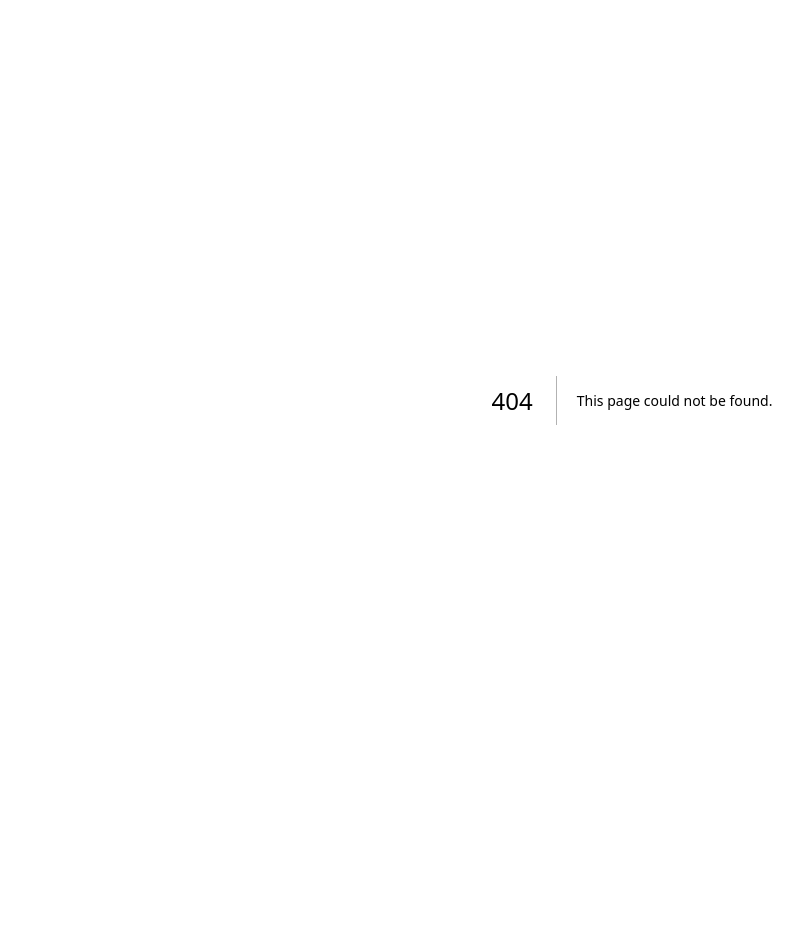
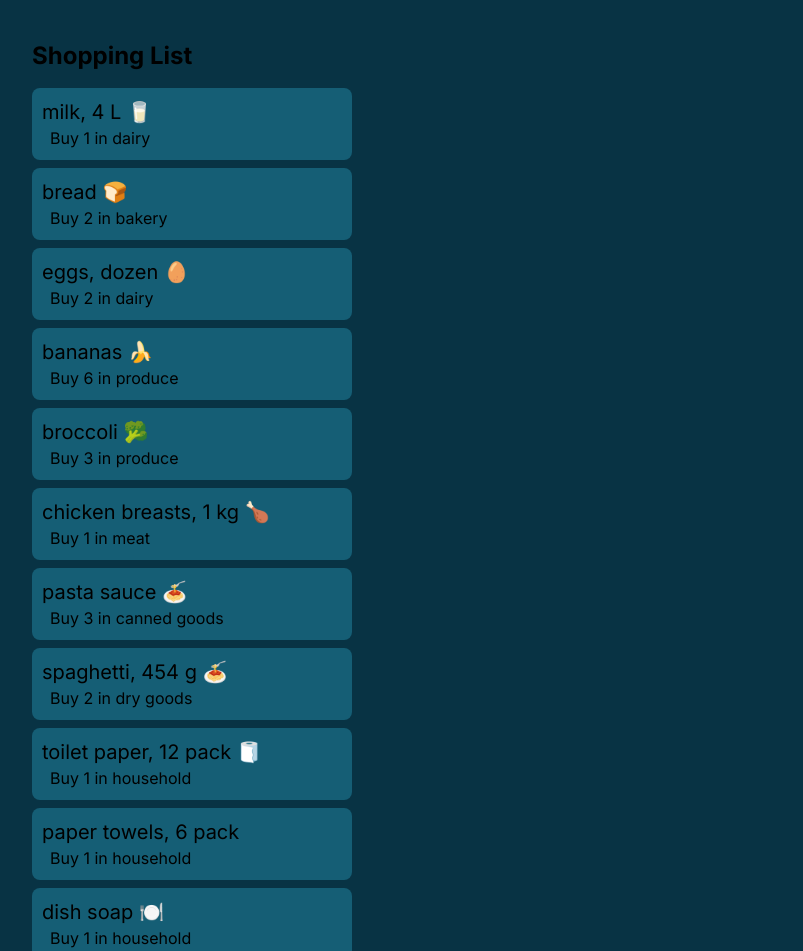
Before and after one commit to NathanCCH/cprg306-assignments, a Next.js app: page /week-3 in a window 1280 px wide. Before the commit this address had no page. Shown: the top 951 px of the page, without its empty margins (8-811 px from the left). Before the commit the page ends 800 px from the top, so only its background shows below. Built offline with nearby package versions, Linux system fonts and the light colour scheme.

Commit message:
Create Item, ItemList components and Page

```diff
--- a/app/layout.js
+++ b/app/layout.js
@@ -4,7 +4,7 @@
 const inter = Inter({ subsets: ['latin'] })
 
 export const metadata = {
-  title: 'Create Next App',
+  title: 'Shopping List',
   description: 'Generated by create next app',
 }
 
--- /dev/null
+++ b/app/week-3/item-list.js
@@ -0,0 +1,92 @@
+import Item from "./item";
+
+export default function ItemList() {
+  const item1 = {
+    name: "milk, 4 L 🥛",
+    quantity: 1,
+    category: "dairy",
+  };
+
+  const item2 = {
+    name: "bread 🍞",
+    quantity: 2,
+    category: "bakery",
+  };
+
+  const item3 = {
+    name: "eggs, dozen 🥚",
+    quantity: 2,
+    category: "dairy",
+  };
+
+  const item4 = {
+    name: "bananas 🍌",
+    quantity: 6,
+    category: "produce",
+  };
+
+  const item5 = {
+    name: "broccoli 🥦",
+    quantity: 3,
+    category: "produce",
+  };
+
+  const item6 = {
+    name: "chicken breasts, 1 kg 🍗",
+    quantity: 1,
+    category: "meat",
+  };
+
+  const item7 = {
+    name: "pasta sauce 🍝",
+    quantity: 3,
+    category: "canned goods",
+  };
+
+  const item8 = {
+    name: "spaghetti, 454 g 🍝",
+    quantity: 2,
+    category: "dry goods",
+  };
+
+  const item9 = {
+    name: "toilet paper, 12 pack 🧻",
+    quantity: 1,
+    category: "household",
+  };
+
+  const item10 = {
+    name: "paper towels, 6 pack",
+    quantity: 1,
+    category: "household",
+  };
+
+  const item11 = {
+    name: "dish soap 🍽️",
+    quantity: 1,
+    category: "household",
+  };
+
+  const item12 = {
+    name: "hand soap 🧼",
+    quantity: 4,
+    category: "household",
+  };
+
+  return (
+    <>
+      <Item name={item1.name} quantity={item1.quantity} category={item1.category} />
+      <Item name={item2.name} quantity={item2.quantity} category={item2.category} />
+      <Item name={item3.name} quantity={item3.quantity} category={item3.category} />
+      <Item name={item4.name} quantity={item4.quantity} category={item4.category} />
+      <Item name={item5.name} quantity={item5.quantity} category={item5.category} />
+      <Item name={item6.name} quantity={item6.quantity} category={item6.category} />
+      <Item name={item7.name} quantity={item7.quantity} category={item7.category} />
+      <Item name={item8.name} quantity={item8.quantity} category={item8.category} />
+      <Item name={item9.name} quantity={item9.quantity} category={item9.category} />
+      <Item name={item10.name} quantity={item10.quantity} category={item10.category} />
+      <Item name={item11.name} quantity={item11.quantity} category={item11.category} />
+      <Item name={item12.name} quantity={item12.quantity} category={item12.category} />
+    </>
+  )
+}
--- /dev/null
+++ b/app/week-3/item.js
@@ -0,0 +1,10 @@
+
+
+export default function Item({ name, quantity, category }) {
+    return (
+        <li class="bg-cyan-800 mb-2 p-2.5 max-w-xs rounded-lg">
+            <h2 class="text-xl">{name}</h2>
+            <p class="pl-2">Buy {quantity} in {category}</p>
+        </li>
+    )
+}
--- /dev/null
+++ b/app/week-3/page.js
@@ -0,0 +1,14 @@
+import ItemList from "./item-list";
+
+export default function Page() {
+  return (
+    <main class="bg-cyan-950">
+      <div class="p-10">
+        <h1 class="text-2xl font-bold mb-4 ">Shopping List</h1>
+        <ul>
+          <ItemList />
+        </ul>
+      </div>
+    </main>
+  )
+}
```
